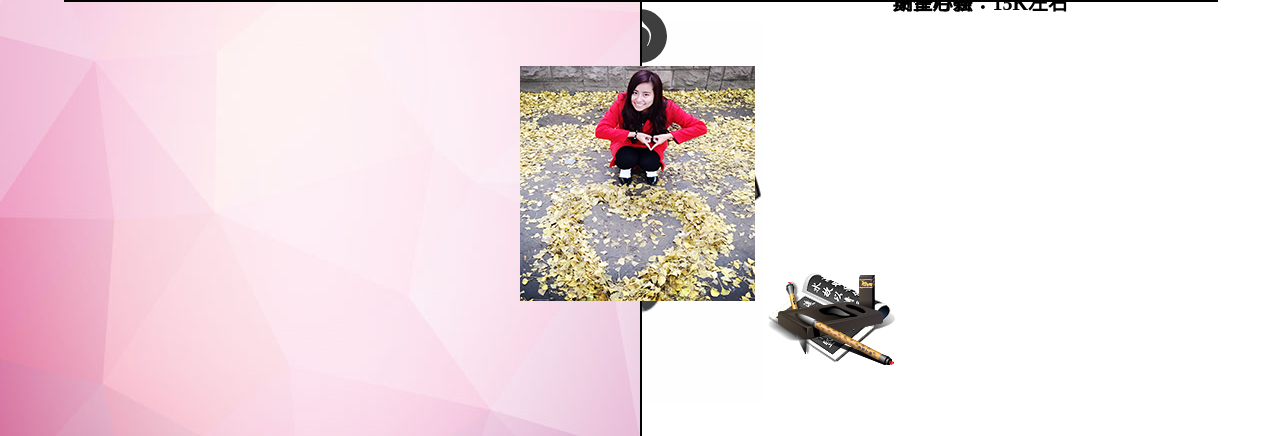
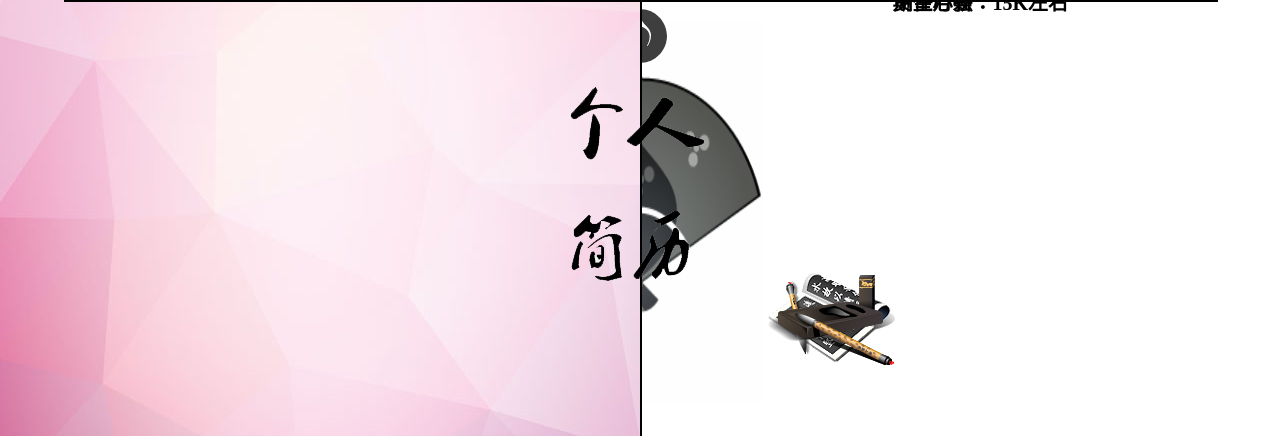
Before and after one commit to jingruia/gerenjianli, a plain HTML site: page index.html in a window 1280 px wide. Shown: the part 364-800 px from the top of the page. Drawn offline with Linux system fonts and the light colour scheme.

Commit message:
-mupdate

```diff
--- a/index.html
+++ b/index.html
@@ -19,7 +19,7 @@
         <div >
             <p >荆锐</p>
             <span></span>
-            <img src="image/me1.JPG">
+            <img src="image/jianli1.png">
         </div>
     </li>
     <li  id="second" >
```
Also changed, not shown: image/both.jpg (added), image/jianli1.png (added).
